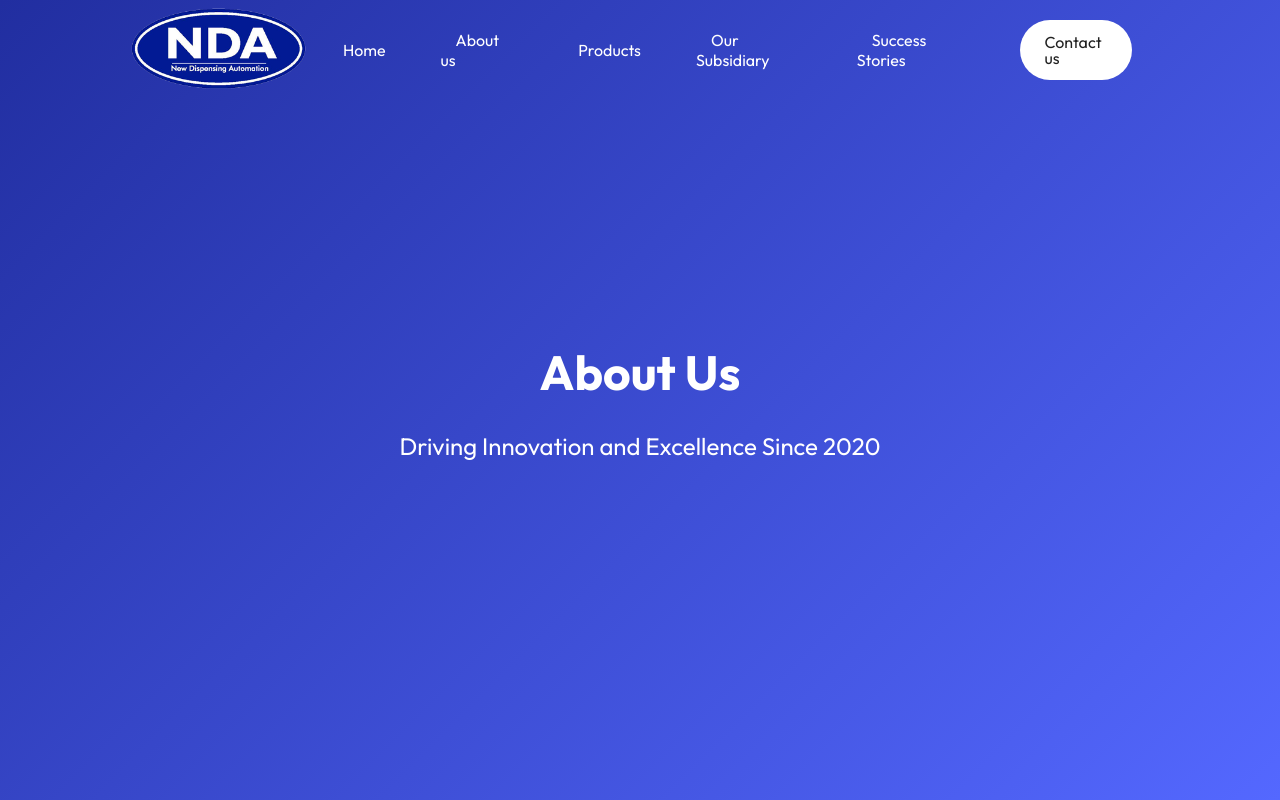
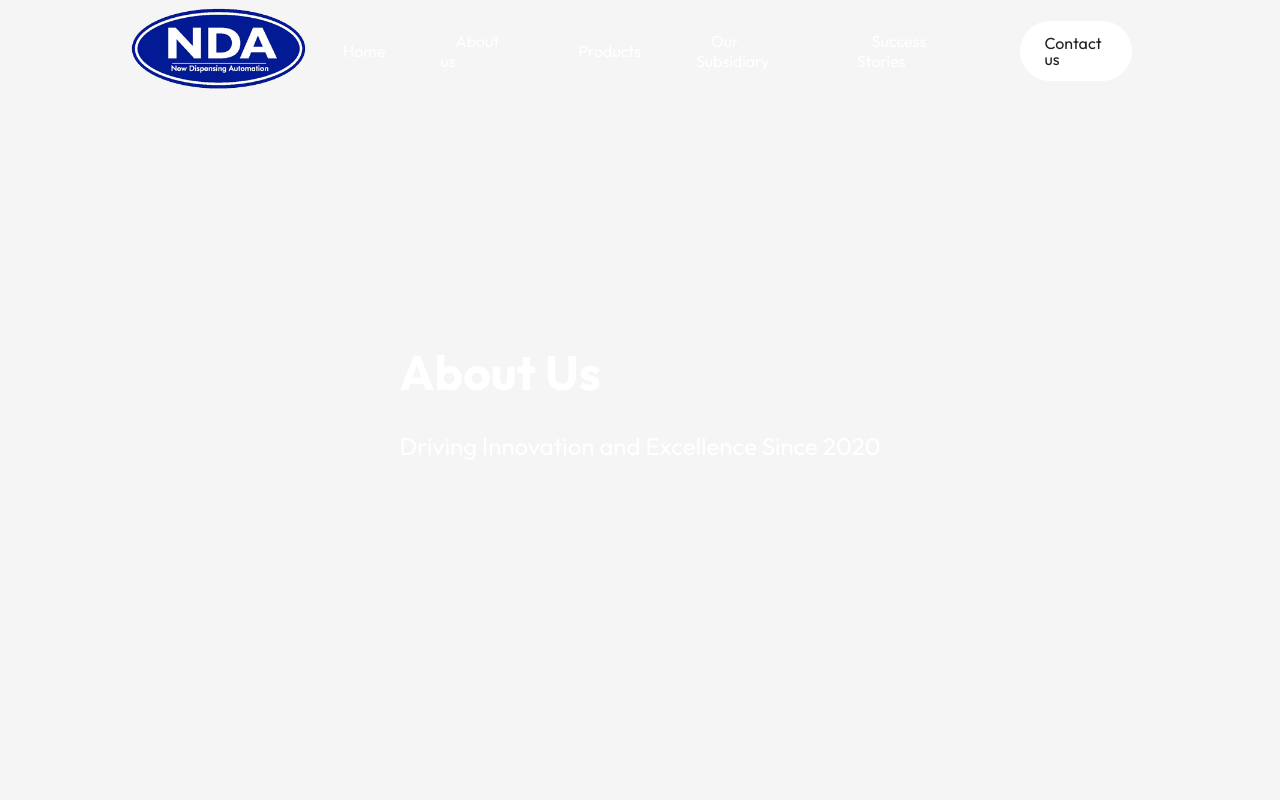
Before and after one commit to Code-Frontiers/NDA, a React (Vite) app: page /about in a window 1280 px wide. Shown: the top 800 px of the page. Built offline with nearby package versions, Linux system fonts and the light colour scheme.

Commit message:
add video player in background

```diff
--- a/src/App.jsx
+++ b/src/App.jsx
@@ -1,4 +1,4 @@
-import React, { useState } from "react";
+import React from "react";
 import { BrowserRouter as Router, Routes, Route } from "react-router-dom";
 import Navbar from "./Components/Navbar/Navbar";
 import Home from "./pages/Home";
--- a/src/Components/Hero/Hero.css
+++ b/src/Components/Hero/Hero.css
@@ -1,7 +1,6 @@
 .hero {
     width: 100%;
     min-height: 100vh;
-  background: url("../../assets/home.jpg");
     background-size: cover;
     background-position: center;
     color: #fff;
@@ -9,14 +8,17 @@
     align-items: center;
     justify-content: center;
 }
+
 .hero-text {
     text-align: center;
     max-width: 800px;
 }
+
 .hero-text h1 {
     font-size: 60px;
     font-weight: 600;
 }
+
 .hero-text p {
     max-width: 700px;
     margin: 10px auto 20px;
--- a/src/Components/Navbar/Navbar.jsx
+++ b/src/Components/Navbar/Navbar.jsx
@@ -1,35 +1,39 @@
-import React, { useEffect, useState } from "react"
-import "./Navbar.css"
-import logo from "../../assets/logo.png"
-import menu_icon from "../../assets/menu-icon.png"
-import { Link } from "react-router-dom"
+import React, { useEffect, useState } from "react";
+import "./Navbar.css";
+import logo from "../../assets/logo.png";
+import menu_icon from "../../assets/menu-icon.png";
+import { Link } from "react-router-dom";
 
 const Navbar = () => {
-  const [sticky, setSticky] = useState(false)
-  const [mobileMenu, setMobileMenu] = useState(false)
-  const [dropdownOpen, setDropdownOpen] = useState(false)
+    const [sticky, setSticky] = useState(false);
+    const [mobileMenu, setMobileMenu] = useState(false);
+    const [dropdownOpen, setDropdownOpen] = useState(false);
 
     useEffect(() => {
         const handleScroll = () => {
-      setSticky(window.scrollY > 50)
-    }
-    window.addEventListener("scroll", handleScroll)
+            setSticky(window.scrollY > 50);
+        };
+        window.addEventListener("scroll", handleScroll);
         return () => {
-      window.removeEventListener("scroll", handleScroll)
-    }
-  }, [])
+            window.removeEventListener("scroll", handleScroll);
+        };
+    }, []);
 
     const toggleMenu = () => {
-    setMobileMenu(!mobileMenu)
-  }
+        setMobileMenu(!mobileMenu);
+    };
 
     const toggleDropdown = () => {
-    setDropdownOpen(!dropdownOpen)
-  }
+        setDropdownOpen(!dropdownOpen);
+    };
 
     return (
         <nav className={`container ${sticky ? "dark-nav" : "transparent-nav"}`}>
+            {/* <div> */}
+            <Link to="/">
                 <img src={logo} alt="Logo" className="logo" />
+            </Link>
+            {/* </div> */}
             <ul className={`${mobileMenu ? "" : "hide-mobile-menu"}`}>
                 <li>
                     <Link to="/">Home</Link>
@@ -81,14 +85,9 @@ const Navbar = () => {
                     </Link>
                 </li>
             </ul>
-      <img
-        src={menu_icon}
-        alt="Menu"
-        className="menu-icon"
-        onClick={toggleMenu}
-      />
+            <img src={menu_icon} alt="Menu" className="menu-icon" onClick={toggleMenu} />
         </nav>
-  )
-}
+    );
+};
 
-export default Navbar
+export default Navbar;
--- a/src/Components/Service/Service.css
+++ b/src/Components/Service/Service.css
@@ -3,10 +3,6 @@
     padding: 3rem 1rem;
     background-color: #f9f9f9;
     text-align: center;
-}
-
-.container {
-    margin: 0 auto;
 }
 
 /* Heading */
--- a/src/Components/VideoPlayer/VideoPlayer.css
+++ b/src/Components/VideoPlayer/VideoPlayer.css
@@ -1,21 +1,15 @@
-.video-player{
-    position: fixed;
+.video-background {
+    position: absolute;
     top: 0;
     left: 0;
     width: 100%;
     height: 100%;
-    background: rgba(0, 0, 0, 0.9);
-    z-index: 100;
-    display: flex;
-    align-items: center;
-    justify-content: center;
+    overflow: hidden;
+    z-index: -1; /* Send the video to the background */
 }
-.video-player video{
-    width: 90%;
-    max-width: 900px;
-    height: auto;
-    border: 4px solid #fff;
+
+.video {
+    width: 100%;
+    height: 100%;
+    object-fit: cover; /* Ensures the video covers the entire area */
 }
-.video-player.hide{
-    display: none;
-}
--- a/src/Components/VideoPlayer/VideoPlayer.jsx
+++ b/src/Components/VideoPlayer/VideoPlayer.jsx
@@ -1,23 +1,11 @@
-import React, { useRef } from "react";
+import React from "react";
 import "./VideoPlayer.css";
 import video from "../../assets/college-video.mp4";
 
-const VideoPlayer = ({ playState, setPlayState }) => {
-    const player = useRef(null);
-
-    const closePlayer = (e) => {
-        if (e.target === player.current) {
-            setPlayState(false);
-        }
-    };
-
+const VideoPlayer = () => {
     return (
-        <div
-            className={`video-player ${playState ? "" : "hide"}`}
-            ref={player}
-            onClick={closePlayer}
-        >
-            <video src={video} autoPlay muted controls></video>
+        <div className="video-background">
+            <video className="video" src={video} autoPlay muted loop></video>
         </div>
     );
 };
--- a/src/index.css
+++ b/src/index.css
@@ -1,26 +1,28 @@
-@import url('https://fonts.googleapis.com/css2?family=Outfit:wght@100..900&display=swap');
+@import url("https://fonts.googleapis.com/css2?family=Outfit:wght@100..900&display=swap");
 
-*{
+* {
     margin: 0;
     padding: 0;
     box-sizing: border-box;
     font-family: "Outfit", sans-serif;
 }
-body{
-  background: #F5F5F5;
+body {
+    background: #f5f5f5;
 }
-a{
+a {
     text-decoration: none;
     color: inherit;
     line-height: 1;
     cursor: pointer;
 }
-.container{
+.container {
     padding-left: 10%;
     padding-right: 10%;
+    margin: 0 auto;
 }
-.btn{
-  background: #FFF;
+
+.btn {
+    background: #fff;
     color: #212121;
     padding: 14px 25px;
     font-size: 16px;
@@ -32,23 +34,25 @@ a{
     align-items: center;
     justify-content: center;
 }
-.btn img{
+
+.btn img {
     width: 20px;
     margin-left: 10px;
 }
-.btn.dark-btn{
-  background: #212EA0;
+
+.btn.dark-btn {
+    background: #212ea0;
     color: #fff;
 }
 
 /* ----- media query ----------- */
 
-@media (max-width: 1200px){
-  .container{
+@media (max-width: 1200px) {
+    .container {
         padding-left: 5%;
         padding-right: 5%;
     }
-  .btn{
+    .btn {
         padding: 14px 22px;
     }
 }
--- a/src/pages/AboutUs.css
+++ b/src/pages/AboutUs.css
@@ -12,12 +12,6 @@ body {
 }
 
 /* Hero Section */
-.hero {
-  background: linear-gradient(135deg, #212ea0, #5468ff);
-  color: white;
-  text-align: center;
-  padding: 4rem 2rem;
-}
 
 .hero-content h1 {
     font-size: 3rem;
--- a/src/pages/Home.jsx
+++ b/src/pages/Home.jsx
@@ -14,6 +14,7 @@ const Home = () => {
     return (
         <>
             <Hero />
+            <VideoPlayer playState={playState} setPlayState={setPlayState} />
             <div className="container">
                 <Title subTitle="Our PRODUCTS" title="What We Offer" />
                 <Campus />
@@ -24,7 +25,6 @@ const Home = () => {
                 <Title subTitle="Contact Us" title="Get in Touch" />
                 <Contact />
             </div>
-            <VideoPlayer playState={playState} setPlayState={setPlayState} />
         </>
     );
 };
--- a/src/pages/Oursubsidiary.css
+++ b/src/pages/Oursubsidiary.css
@@ -12,12 +12,6 @@ body {
 }
 
 /* Hero Section */
-.hero {
-  /* background: linear-gradient(135deg, #ff7b42, #ff9966); */
-  color: white;
-  text-align: center;
-  padding: 4rem 2rem;
-}
 
 .hero-content h1 {
     font-size: 3rem;
```
Also changed, not shown: src/Components/Hero/Hero.jsx (+9 -36 lines). Lines whose indentation alone changed are shown as unchanged.
